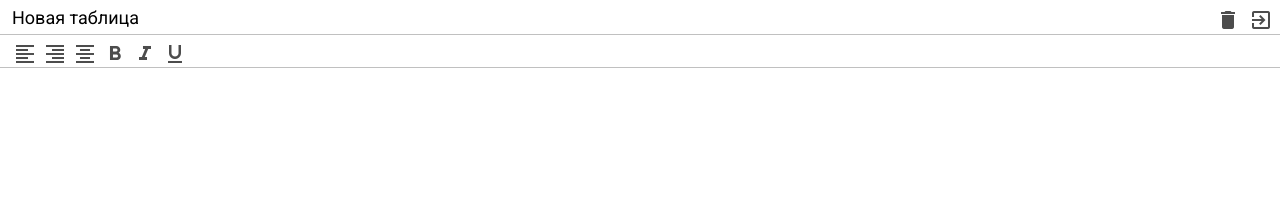
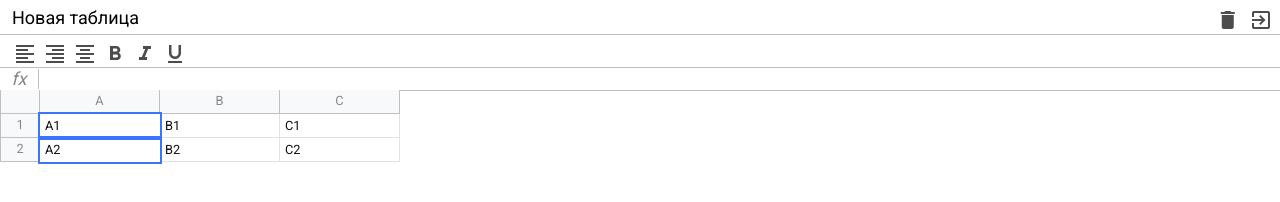
Before and after one commit to Detlolka/Excel, a website built with webpack: page src/index.html in a window 1280 px wide. Built offline with nearby package versions, Linux system fonts and the light colour scheme.

Commit message:
create formula and table

```diff
--- a/src/index.html
+++ b/src/index.html
@@ -59,15 +59,49 @@
               format_underlined
               </span>
           </div>
+        </div>
 
+        <div class="excel__formula">
+          <div class="info">fx</div>
+          <div class="input" contenteditable spellcheck="false"></div>
+        </div>
 
+        <div class="excel__table">
+          <div class="row">
+            <div class="row-info"></div>
+            <div class="row-data">
+              <div class="column">
+                A
+              </div>
+              <div class="column">
+                B
+              </div>
+              <div class="column">
+                C
+              </div>
+            </div>
         </div>
-        <div class="excel__formula">
-
+        <div class="row">
+          <div class="row-info">
+            1
+          </div>
+          <div class="row-data">
+           <div class="cell selected" contenteditable>A1</div>
+           <div class="cell" contenteditable>B1</div>
+           <div class="cell">C1</div>
+          </div>
         </div>
-        <div class="excel__table">
-
+        <div class="row">
+          <div class="row-info">
+            2
+          </div>
+          <div class="row-data">
+           <div class="cell selected">A2</div>
+           <div class="cell">B2</div>
+           <div class="cell">C2</div>
+          </div>
         </div>
+      </div>
       </section>
     </div>
 </body>
--- a/src/scss/_variables.scss
+++ b/src/scss/_variables.scss
@@ -1,3 +1,7 @@
 $header-height: 34px;
+$toolbar-height: 34px;
+$formula-height: 24px;
 $border-color: #c0c0c0;
-$toolbar-height: 34px;
+$info-cell-width: 40px;
+$row-height: 24px;
+$cell-width: 120px;
--- a/src/scss/formula/formula.scss
+++ b/src/scss/formula/formula.scss
@@ -2,5 +2,26 @@
 @import '../mixins';
 
 .excel__formula {
+  position: absolute;
+  left: 0;
+  right: 0;
+  top: $header-height + $toolbar-height;
+  display: flex;
+  align-items: center;
+  border-bottom: 1px solid $border-color;
 
+  .info {
+    font-size: 18px;
+    font-style: italic;
+    text-align: center;
+    border-right: 1px solid $border-color;
+    width: $info-cell-width;
+  }
+  .input {
+    width: 100%;
+    padding: 4px;
+    font-size: 12px;
+    outline: none;
+    color: #000;
+  }
 }
--- a/src/scss/index.scss
+++ b/src/scss/index.scss
@@ -19,4 +19,8 @@ body {
 
 .excel {
   position: relative;
+  color: #888;
+  height: 100%;
+  max-width: 100%;
+  font-size: .8rem;
 }
--- a/src/scss/table/table.scss
+++ b/src/scss/table/table.scss
@@ -1,6 +1,61 @@
-@import '../variables';
-@import '../mixins';
+@import "../variables";
+@import "../mixins";
 
 .excel__table {
+  position: absolute;
+  left: 0;
+  right: 0;
+  top: $header-height + $toolbar-height + $formula-height - 2px;
+  overflow-x: auto;
+  padding-bottom: 2px;
 
+  .row {
+    display: flex;
+    flex-direction: row;
+    min-height: 20px;
+    height: $row-height;
+  }
+  .row-info {
+    display: flex;
+    justify-content: center;
+    align-items: center;
+    min-width: $info-cell-width;
+    height: 100%;
+    border: 1px solid $border-color;
+    background-color: #f8f9fa;
+    border-top: none;
+  }
+  .row-data {
+    display: flex;
+  }
+  .column {
+    display: flex;
+    justify-content: center;
+    align-items: center;
+    background-color: #f8f9fa;
+    min-width: 40px;
+    width: $cell-width;
+    border: 1px solid $border-color;
+    border-top: none;
+    border-left: none;
+    height: 100%;
+  }
+  .cell {
+    min-width: 40px;
+    padding: 5px;
+    width: $cell-width;
+    height: 100%;
+    border: 1px solid #e2e3e3;
+    border-top: none;
+    border-left: none;
+    color: #111;
+    white-space: no-wrap;
+    outline: none;
+
+    &.selected {
+      border: none;
+      outline: 2px solid #3c74ff;
+      z-index: 2;
+    }
+  }
 }
```
